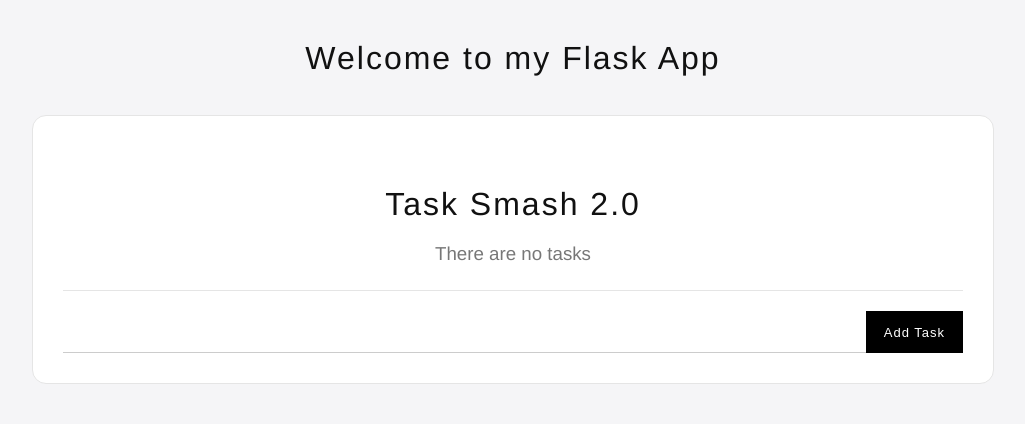
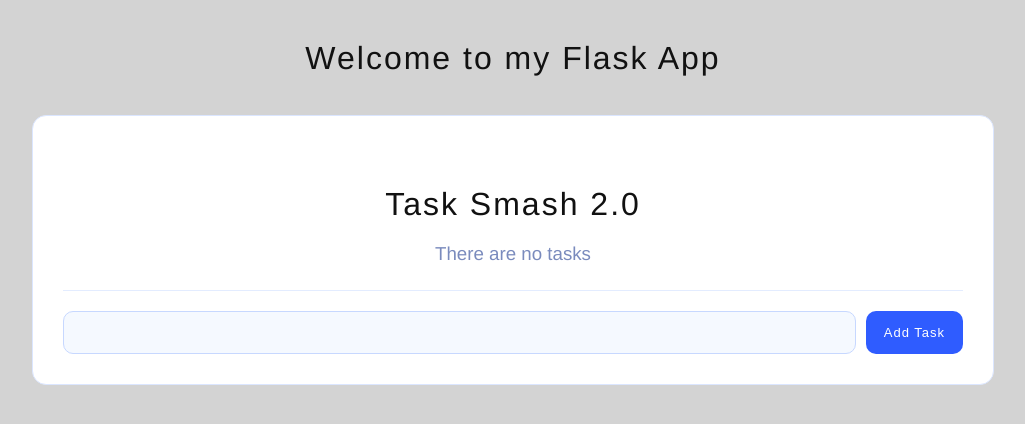
Before and after one commit to alikrasniqi9/flask-todo-app, a Flask app: page / in a window 1280 px wide. Shown: the top 424 px of the page, without its empty margins (127-1152 px from the left). Run offline with Flask 3, Linux system fonts and the light colour scheme.

Commit message:
Revise styles for improved UI and readability

```diff
--- a/static/style.css
+++ b/static/style.css
@@ -1,7 +1,7 @@
 body {
     margin: 0;
     font-family: "Helvetica Neue", Arial, sans-serif;
-    background: #f5f5f7;
+    background: lightgrey; /* light blue background */
     color: #111;
 }
 
@@ -13,21 +13,21 @@ h1 {
     margin: 40px 0 20px;
 }
 
-/* Main container (Apple card) */
+/* Main container */
 .content {
     max-width: 900px;
     margin: auto;
     padding: 30px;
-    background: white;
-    border: 1px solid #e5e5e5;
+    background: #ffffff;
+    border: 1px solid #dbe6ff;
     border-radius: 14px;
 }
 
-/* Table style */
+/* Table */
 table {
     width: 100%;
     border-collapse: collapse;
-    background: white;
+    background: #ffffff;
     border-radius: 10px;
     overflow: hidden;
 }
@@ -39,29 +39,29 @@ th {
     text-transform: uppercase;
     letter-spacing: 1px;
     padding: 15px;
-    border-bottom: 1px solid #e5e5e5;
-    color: #666;
+    border-bottom: 1px solid #e3ecff;
+    color: #4a5a7a;
 }
 
 /* Rows */
 td {
     padding: 18px 15px;
-    border-bottom: 1px solid #eee;
+    border-bottom: 1px solid #eef3ff;
     font-size: 15px;
 }
 
-/* Hover minimal */
+/* Hover */
 tr:hover {
-    background: #fafafa;
+    background: #f5f9ff;
 }
 
-/* Links styled like subtle actions */
+/* Links */
 a {
     text-decoration: none;
     font-size: 13px;
     margin-right: 10px;
-    color: #111;
-    opacity: 0.7;
+    color: #2f5cff;
+    opacity: 0.8;
     transition: 0.2s;
 }
 
@@ -71,52 +71,61 @@ a:hover {
 
 /* Delete */
 a[href*="delete"] {
-    color: #c0392b;
+    color: #e74c3c;
 }
 
 /* Update */
 a[href*="update"] {
-    color: #b8860b;
+    color: #f39c12;
 }
 
 /* Form */
 form {
     display: flex;
     margin-top: 25px;
-    border-top: 1px solid #e5e5e5;
+    border-top: 1px solid #e3ecff;
     padding-top: 20px;
+    gap: 10px;
 }
 
 /* Input */
 input[type="text"] {
     flex: 1;
-    padding: 12px;
-    border: none;
-    border-bottom: 1px solid #ccc;
-    background: transparent;
+    padding: 12px 14px;
+    border: 1px solid #c7d8ff;
+    border-radius: 10px;
+    background: #f5f9ff;
     font-size: 15px;
     outline: none;
+    transition: 0.2s;
+}
+
+/* Focus */
+input[type="text"]:focus {
+    border-color: #2f5cff;
+    background: #ffffff;
 }
 
 /* Button */
 input[type="submit"] {
-    background: black;
+    background: #2f5cff;
     color: white;
     border: none;
     padding: 12px 18px;
     font-size: 13px;
     letter-spacing: 1px;
+    border-radius: 10px;
     cursor: pointer;
     transition: 0.2s;
 }
 
 input[type="submit"]:hover {
-    opacity: 0.8;
+    background: #1f4be0;
 }
 
 /* Empty state */
 h3 {
     text-align: center;
     font-weight: 300;
-    color: #777;
+    color: #7a8bbd;
 }
```
